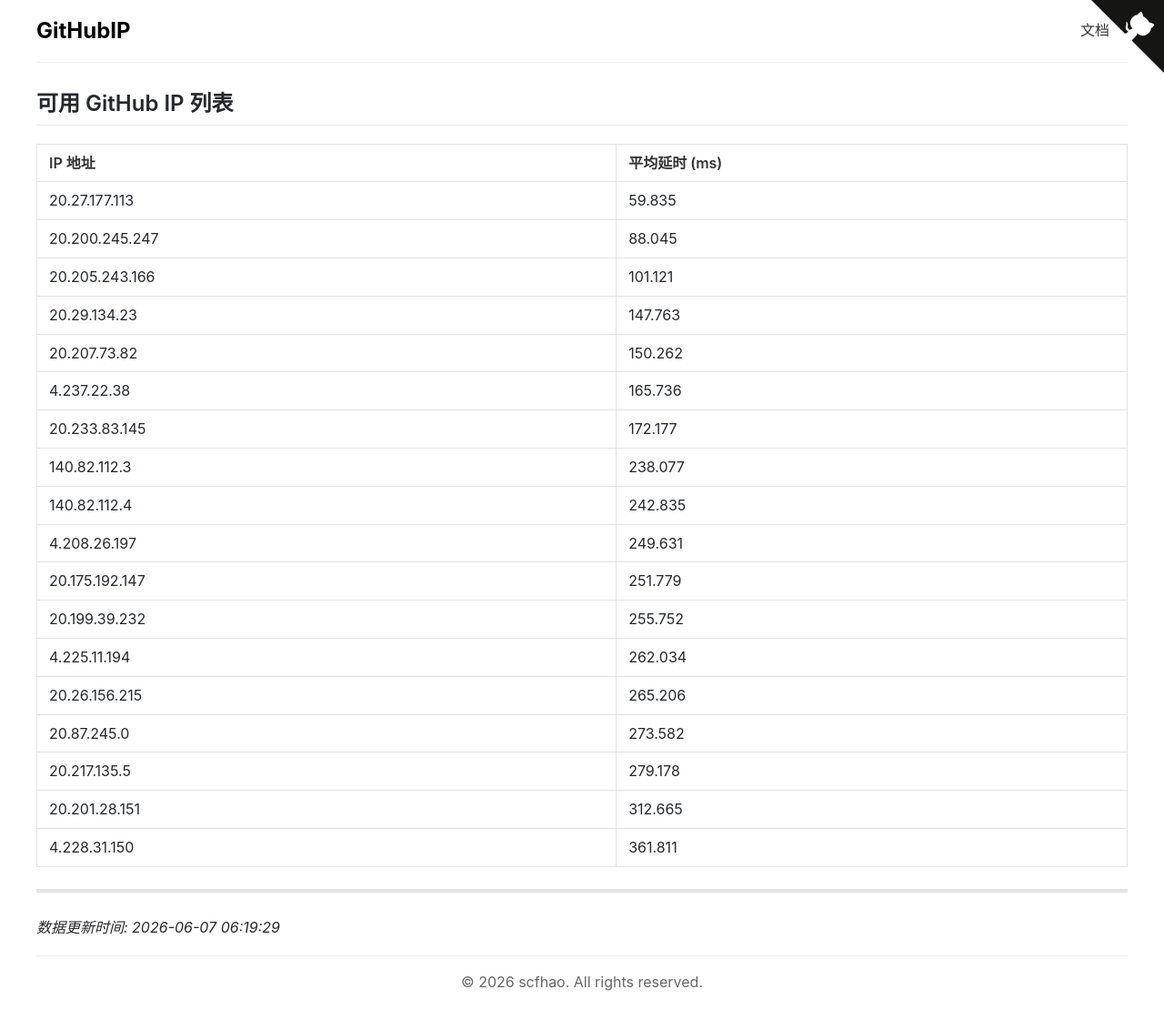
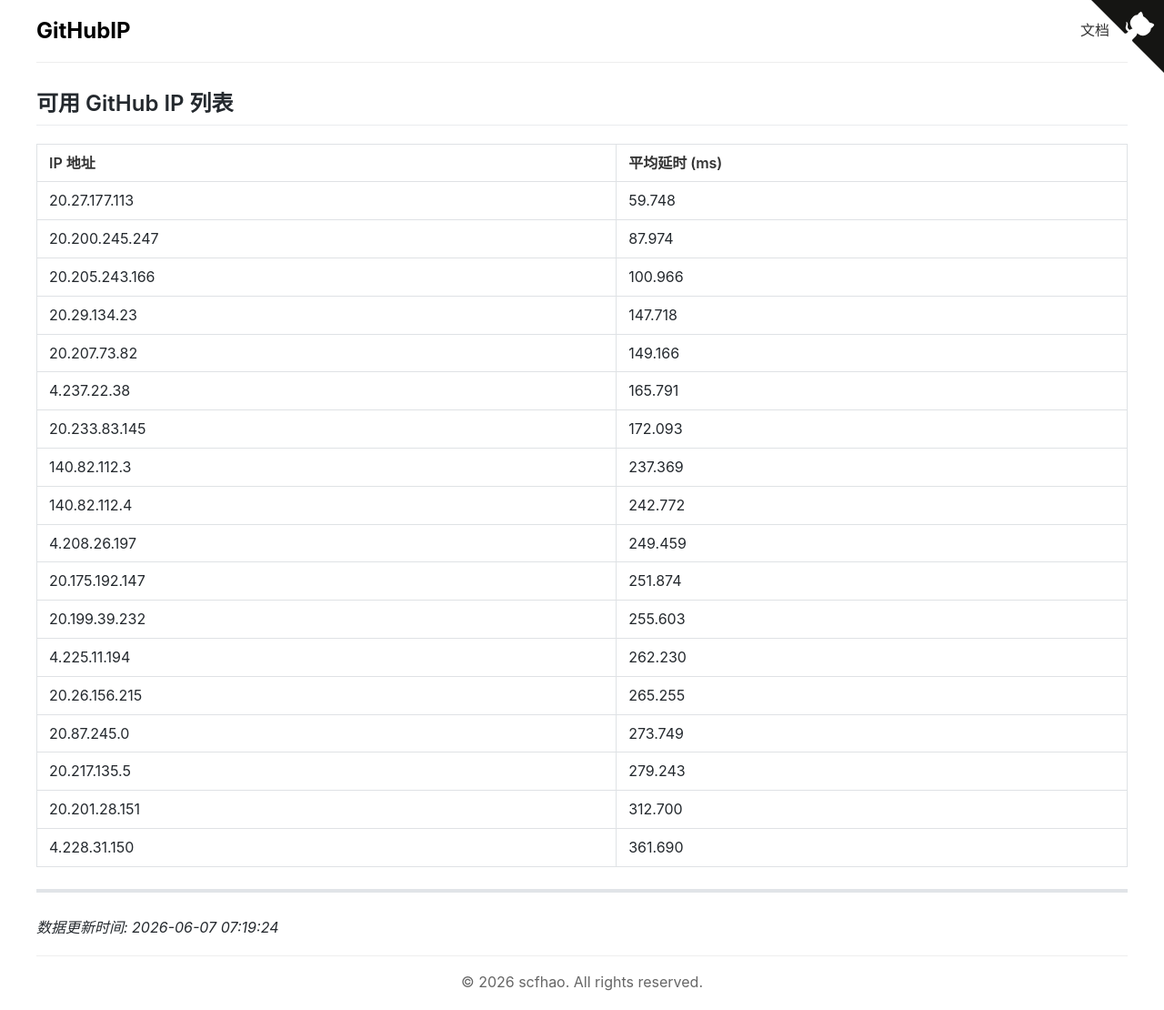
Before and after one commit to scfhao/GitHubIP, a Jekyll site: the page built from index.md, in a window 1280 px wide. Shown: the whole page at 91% size. Built offline with Jekyll 4.4.1, drawn with Linux system fonts in a browser that asks for light colours.

Commit message:
自动脚本执行 - 2026-06-07 07:19:24

```diff
--- a/index.md
+++ b/index.md
@@ -1,32 +1,32 @@
 ---
 layout: home
 title: GitHub IP 列表
-date: 2026-06-07 06:19:29
+date: 2026-06-07 07:19:24
 ---
 
 ## 可用 GitHub IP 列表
 
 | IP 地址 | 平均延时 (ms) |
 |---------|--------------|
-| 20.27.177.113 | 59.835 |
-| 20.200.245.247 | 88.045 |
-| 20.205.243.166 | 101.121 |
-| 20.29.134.23 | 147.763 |
-| 20.207.73.82 | 150.262 |
-| 4.237.22.38 | 165.736 |
-| 20.233.83.145 | 172.177 |
-| 140.82.112.3 | 238.077 |
-| 140.82.112.4 | 242.835 |
-| 4.208.26.197 | 249.631 |
-| 20.175.192.147 | 251.779 |
-| 20.199.39.232 | 255.752 |
-| 4.225.11.194 | 262.034 |
-| 20.26.156.215 | 265.206 |
-| 20.87.245.0 | 273.582 |
-| 20.217.135.5 | 279.178 |
-| 20.201.28.151 | 312.665 |
-| 4.228.31.150 | 361.811 |
+| 20.27.177.113 | 59.748 |
+| 20.200.245.247 | 87.974 |
+| 20.205.243.166 | 100.966 |
+| 20.29.134.23 | 147.718 |
+| 20.207.73.82 | 149.166 |
+| 4.237.22.38 | 165.791 |
+| 20.233.83.145 | 172.093 |
+| 140.82.112.3 | 237.369 |
+| 140.82.112.4 | 242.772 |
+| 4.208.26.197 | 249.459 |
+| 20.175.192.147 | 251.874 |
+| 20.199.39.232 | 255.603 |
+| 4.225.11.194 | 262.230 |
+| 20.26.156.215 | 265.255 |
+| 20.87.245.0 | 273.749 |
+| 20.217.135.5 | 279.243 |
+| 20.201.28.151 | 312.700 |
+| 4.228.31.150 | 361.690 |
 
 ---
 
-*数据更新时间: 2026-06-07 06:19:29*
+*数据更新时间: 2026-06-07 07:19:24*
```
